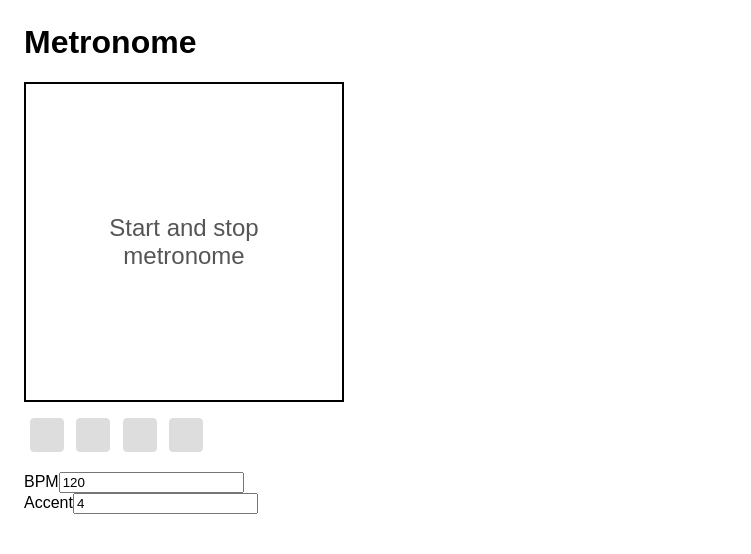
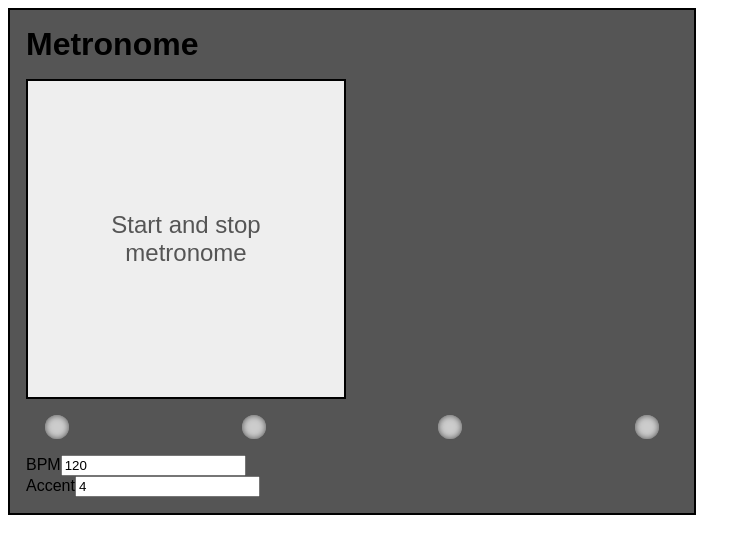
Before and after one commit to crosslandwa/metronome, a React app: page / in a window 1280 px wide. Shown: the top 554 px of the page, without its empty margins (0-751 px from the left). Built offline with nearby package versions, Linux system fonts and the light colour scheme; the HTML template or start-up script is replaced by a standard one.

Commit message:
Styling of start stop and counter

```diff
--- a/src/app.css
+++ b/src/app.css
@@ -1,10 +1,14 @@
 #app {
   font-family: sans-serif;
   padding: 1em;
+  box-sizing: border-box;
+  max-width: 43em;
+  border: solid 2px black;
+  background: #555;
 }
 
 .title {
-  margin-top: 0;
+  margin: 0 0 1rem 0;
 }
 
 .input--uncommited {
@@ -13,26 +17,28 @@
 
 .counter {
   width: 100%;
-  padding: 1em 0;
+  padding: 1em;
+  display: flex;
+  justify-content: space-between;
+  box-sizing: border-box;
 }
 
 .counter__unit {
-  height: 2em;
-  max-width: 2em;
-  width: 5%;
-  background-color: #DDD;
-  border-radius: 0.25em;
-  border: solid 1px #DDD;
+  height: 1.5em;
+  width: 1.5em;
+  background-color: #CCC;
+  border-radius: 50%;
   display: inline-block;
   margin: 0 0.5%;
+  box-shadow: inset 0 0 6px #555;
 }
 
 .counter__unit--active {
   background-color: #FC0;
+  box-shadow: 0 0 6px #FC0, inset 0 0 3px #555;
 }
 
 .square {
-  width: 50%;
   position: relative;
 }
 
@@ -54,6 +60,7 @@
   position: absolute;
   height: 100%;
   width: 100%;
+  background: #EEE;
 }
 
 .startstop__checkbox {
@@ -71,7 +78,11 @@
   justify-content: center;
   text-align: center;
   font-size: 1.5em;
-  color: #555
+  color: #555;
+}
+
+.startstop__label span {
+  z-index: 2;
 }
 
 .startstop__label::before {
@@ -97,7 +108,7 @@
   box-sizing: border-box;
   background-color: #FC0;
   left: 5%;
-  z-index: -1;
+  z-index: 1;
 }
 
 .startstop__checkbox:checked+.startstop__label::after {
```
